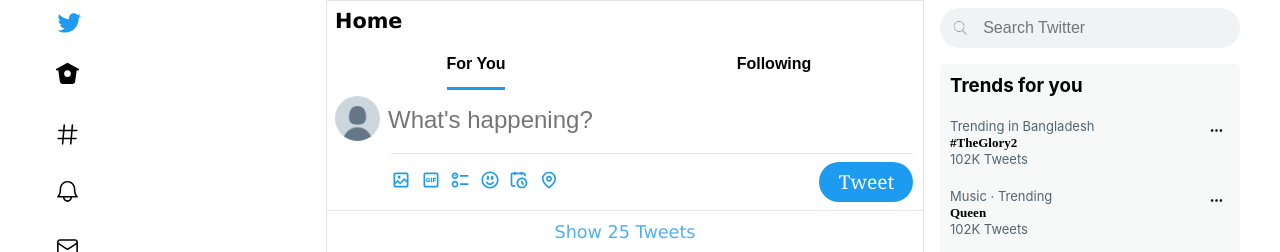
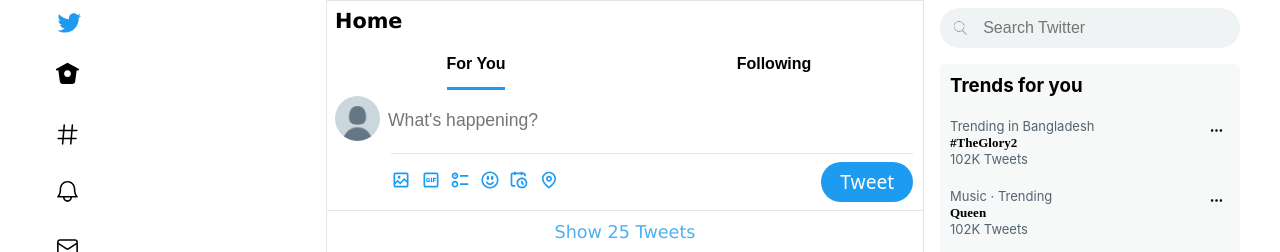
Before and after one commit to mahmudul1149/twitter-clone, a Nuxt app: page /home in a window 1280 px wide. Shown: the top 252 px of the page. Built offline with nearby package versions, Linux system fonts and the light colour scheme; no server answers.

Commit message:
Update some issue on posts page and update some style

```diff
--- a/components/main-section.vue
+++ b/components/main-section.vue
@@ -601,14 +601,26 @@
       return this.$store.state.user.displayName;
     },
   },
+  mounted() {
+    const storedPosts = localStorage.getItem("posts");
+    if (storedPosts) {
+      this.posts = JSON.parse(storedPosts);
+    }
+  },
 
   methods: {
     addItem() {
-      console.log(this.text);
+      let existingPosts = localStorage.getItem("posts");
+      if (existingPosts) {
+        this.posts = JSON.parse(existingPosts);
+      } else {
+        this.posts = [];
+      }
       this.posts.unshift({
         post: this.text,
         username: this.username,
       });
+      localStorage.setItem("posts", JSON.stringify(this.posts));
       this.visible = true;
       this.text = "";
     },
@@ -662,9 +674,11 @@
     padding: 0.5rem;
     gap: 0.5rem;
     .input input {
-      font-size: 1.5rem;
+      width: 100% !important;
+      font-size: 1.1rem;
       border: none;
       outline: none;
+      color: #6d6767;
     }
     .image {
       img {
@@ -696,7 +710,9 @@
         cursor: pointer;
         border-radius: 35px;
         font-size: 1.2rem;
-        font-family: Cambria, Cochin, Georgia, Times, "Times New Roman", serif;
+        font-family: system-ui, -apple-system, BlinkMacSystemFont, "Segoe UI",
+          Roboto, Oxygen, Ubuntu, Cantarell, "Open Sans", "Helvetica Neue",
+          sans-serif;
       }
     }
   }
```
